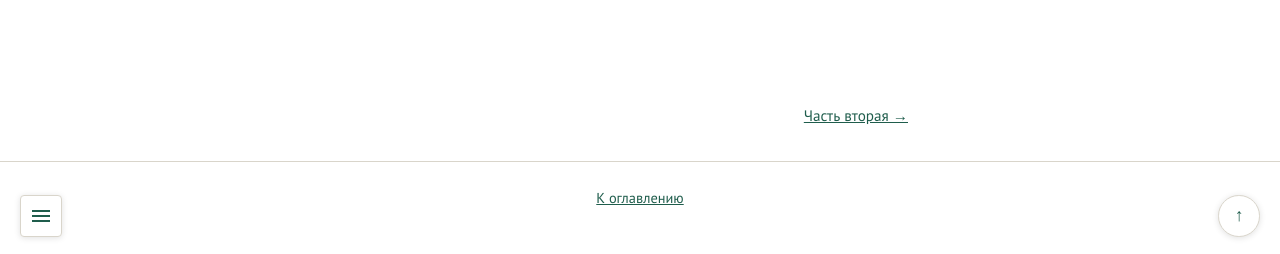
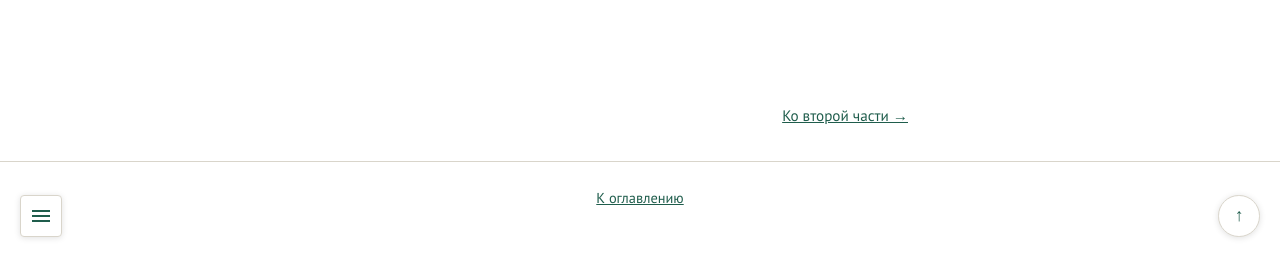
Before and after one commit to balqani/tahakum, a Jekyll site: the page built from chast-01.md, in a window 1280 px wide and 900 px high, scrolled down 14098 px. Shown: the part 643-897 px from the top of the window. Built offline with Jekyll 4.4.1, drawn with Linux system fonts in a browser that asks for light colours.

Commit message:
Update next title for section one

```diff
--- a/chast-01.md
+++ b/chast-01.md
@@ -2,7 +2,7 @@
 title: "Часть первая. Основы"
 permalink: /chast-01/
 next_url: /chast-02/
-next_title: "Часть вторая"
+next_title: "Ко второй части"
 ---
 
 * содержание
```
